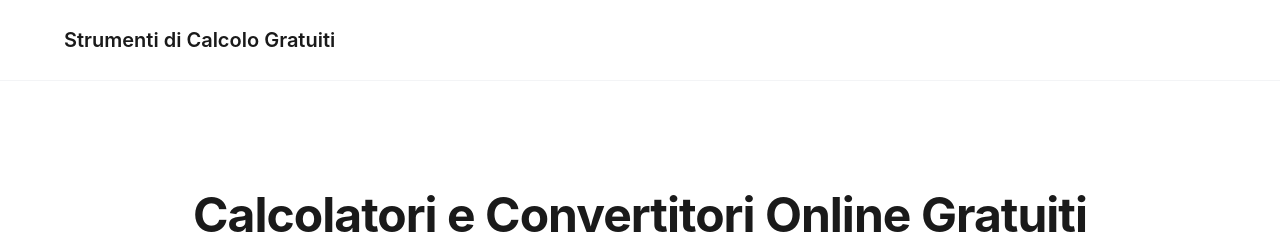
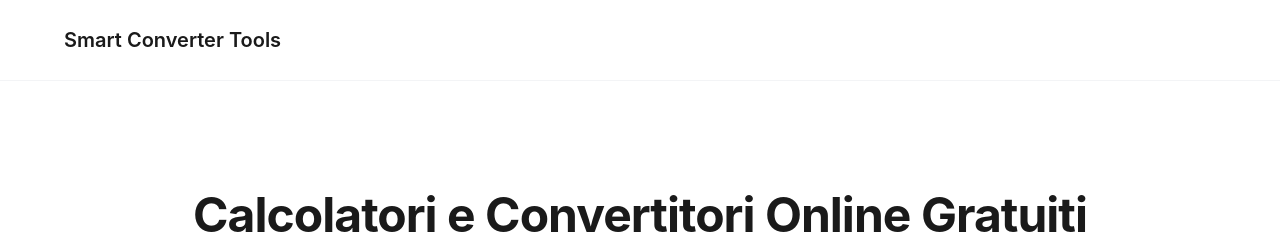
Before and after one commit to Calculator-Platform/smart-converter-tools, a Jekyll site: the page built from index.html, in a window 1280 px wide. Shown: the top 234 px of the page. Built offline with Jekyll 4.4.1, drawn with Linux system fonts in a browser that asks for light colours; part of the change alters nothing that is shown.

Commit message:
Update _config.yml

```diff
--- a/_config.yml
+++ b/_config.yml
@@ -1,19 +1,36 @@
-# Impostazioni Sito
-title: Strumenti di Calcolo Gratuiti
-description: Convertitori e calcolatori professionali gratuiti. Valute, unità di misura, percentuali e molto altro.
+# Configurazione Jekyll per Smart Converter Tools
+# Ultimo aggiornamento: Dicembre 2024
+
+# Informazioni Sito
+title: "Smart Converter Tools"
+description: "Convertitori e calcolatori online gratuiti - Valute, unità di misura, percentuali, formule matematiche e molto altro"
 url: "https://calculator-platform.github.io"
 baseurl: "/smart-converter-tools"
-lang: it
+lang: "it"
 
-# Impostazioni Build
+# SEO Settings
+author: "Smart Converter Tools"
+locale: "it_IT"
+
+# Email contatto: vedi email-contact.svg (immagine anti-scraping)
+
+# Social (opzionale - compilare in futuro se necessario)
+# twitter_username: smartconvertertools
+# github_username: calculator-platform
+
+# Build Settings
 markdown: kramdown
-permalink: /:categories/:title/
+theme: minima
+plugins:
+  - jekyll-feed
+  - jekyll-seo-tag
+  - jekyll-sitemap
 
 # Collections
 collections:
   calcolatori:
     output: true
-    permalink: /:collection/:name/
+    permalink: /calcolatori/:name/
 
 # Defaults
 defaults:
@@ -22,9 +39,52 @@ defaults:
       type: "calcolatori"
     values:
       layout: "calculator"
+  - scope:
+      path: ""
+    values:
+      layout: "default"
 
-# Esclusioni
+# Sitemap Settings
+sitemap:
+  exclude:
+    - "/admin/"
+    - "/drafts/"
+
+# Exclude from build
 exclude:
+  - Gemfile
+  - Gemfile.lock
+  - node_modules
+  - vendor/bundle/
+  - vendor/cache/
+  - vendor/gems/
+  - vendor/ruby/
   - README.md
-  - scripts/
+  - LICENSE
   - .gitignore
+  - .git/
+  - drafts/
+
+# Include files
+include:
+  - _pages
+
+# Timezone
+timezone: Europe/Rome
+
+# Encoding
+encoding: utf-8
+
+# Pagination (se servirà in futuro)
+# paginate: 20
+# paginate_path: "/page:num/"
+
+# Performance
+sass:
+  style: compressed
+
+# Google Analytics (PLACEHOLDER - sostituire con ID reale)
+# google_analytics: G-XXXXXXXXXX
+
+# Google AdSense (PLACEHOLDER - sostituire con Publisher ID reale)
+# google_adsense: ca-pub-XXXXXXXXXXXXXXXX
```
